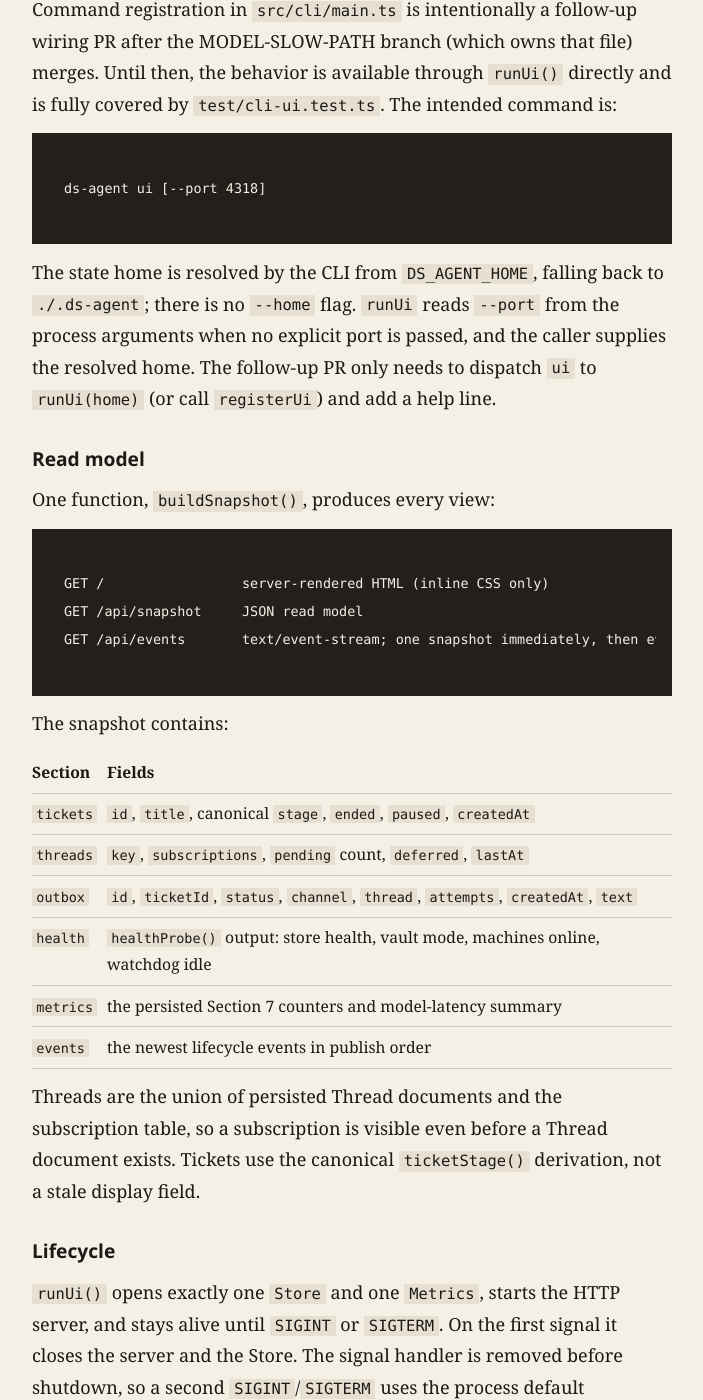
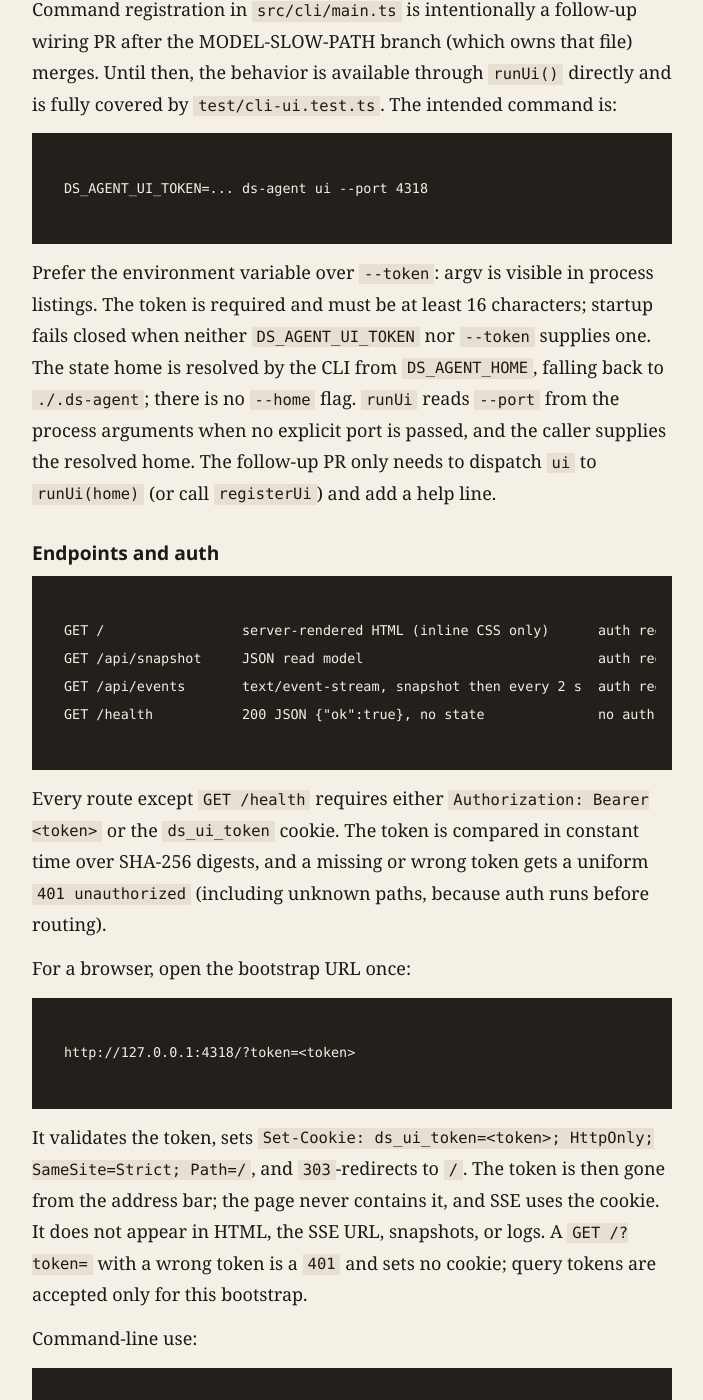
Before and after one commit to LofiSu/deepseek-super-agent, a Jekyll site: the page built from docs/UI.md, in a window 1280 px wide and 1400 px high, scrolled down 639 px. Shown: the whole window, without its empty margins (288-991 px from the left). Built offline with Jekyll 4.4.1, drawn with Linux system fonts in a browser that asks for light colours; our own code applies the rules of GitHub Pages for plain Markdown files; some of the changed text lies outside the part shown.

Commit message:
[SUPER-AGENT][LOCAL-UI] Require token auth and harden the local UI

````diff
--- a/docs/UI.md
+++ b/docs/UI.md
@@ -1,13 +1,13 @@
 # Local UI (read-only)
 
-`ds-agent ui` is a read-only window into persisted agent state. It lets a person
-see what the agent is doing without holding a Session, opening a model, or
-starting the daemon.
+`ds-agent ui` is a read-only, token-gated window into persisted agent state. It
+lets a person see what the agent is doing without holding a Session, opening a
+model, or starting the daemon.
 
 The UI is currently a library plus a command implementation:
 
-- `src/ui/server.ts` — `startUiServer()`, `buildSnapshot()`, Host/method/path
-  guards, and the SSE stream.
+- `src/ui/server.ts` — `startUiServer()`, `buildSnapshot()`, token auth,
+  Host/method/path guards, and the SSE stream.
 - `src/ui/render.ts` — the server-rendered HTML page and escaping.
 - `src/cli/ui.ts` — `runUi()` (process lifecycle and signals) and `registerUi()`
   (the hook for CLI wiring).
@@ -20,32 +20,64 @@ behavior is available through `runUi()` directly and is fully covered by
 `test/cli-ui.test.ts`. The intended command is:
 
 ```text
-ds-agent ui [--port 4318]
+DS_AGENT_UI_TOKEN=... ds-agent ui --port 4318
 ```
 
-The state home is resolved by the CLI from `DS_AGENT_HOME`, falling back to
+Prefer the environment variable over `--token`: argv is visible in process
+listings. The token is required and must be at least 16 characters; startup
+fails closed when neither `DS_AGENT_UI_TOKEN` nor `--token` supplies one. The
+state home is resolved by the CLI from `DS_AGENT_HOME`, falling back to
 `./.ds-agent`; there is no `--home` flag. `runUi` reads `--port` from the process
 arguments when no explicit port is passed, and the caller supplies the resolved
 home. The follow-up PR only needs to dispatch `ui` to `runUi(home)` (or call
 `registerUi`) and add a help line.
 
+## Endpoints and auth
+
+```text
+GET /                 server-rendered HTML (inline CSS only)      auth required
+GET /api/snapshot     JSON read model                             auth required
+GET /api/events       text/event-stream, snapshot then every 2 s  auth required
+GET /health           200 JSON {"ok":true}, no state              no auth
+```
+
+Every route except `GET /health` requires either
+`Authorization: Bearer <token>` or the `ds_ui_token` cookie. The token is
+compared in constant time over SHA-256 digests, and a missing or wrong token
+gets a uniform `401 unauthorized` (including unknown paths, because auth runs
+before routing).
+
+For a browser, open the bootstrap URL once:
+
+```text
+http://127.0.0.1:4318/?token=<token>
+```
+
+It validates the token, sets
+`Set-Cookie: ds_ui_token=<token>; HttpOnly; SameSite=Strict; Path=/`, and
+`303`-redirects to `/`. The token is then gone from the address bar; the page
+never contains it, and SSE uses the cookie. It does not appear in HTML, the SSE
+URL, snapshots, or logs. A `GET /?token=` with a wrong token is a `401` and sets
+no cookie; query tokens are accepted only for this bootstrap.
+
+Command-line use:
+
+```text
+curl -H "Authorization: Bearer $DS_AGENT_UI_TOKEN" http://127.0.0.1:4318/api/snapshot
+curl -H "Authorization: Bearer $DS_AGENT_UI_TOKEN" http://127.0.0.1:4318/api/events
+```
+
 ## Read model
 
-One function, `buildSnapshot()`, produces every view:
-
-```text
-GET /                 server-rendered HTML (inline CSS only)
-GET /api/snapshot     JSON read model
-GET /api/events       text/event-stream; one snapshot immediately, then every 2 s
-```
-
-The snapshot contains:
+One function, `buildSnapshot()`, produces every view. It only includes visible
+tickets (`speculative !== true`). Outbox message bodies are never exposed; only
+routing and delivery metadata is shown.
 
 | Section | Fields |
 |---------|--------|
 | `tickets` | `id`, `title`, canonical `stage`, `ended`, `paused`, `createdAt` |
 | `threads` | `key`, `subscriptions`, `pending` count, `deferred`, `lastAt` |
-| `outbox` | `id`, `ticketId`, `status`, `channel`, `thread`, `attempts`, `createdAt`, `text` |
+| `outbox` | `id`, `ticketId`, `status`, `channel`, `thread`, `attempts`, `createdAt` |
 | `health` | `healthProbe()` output: store health, vault mode, machines online, watchdog idle |
 | `metrics` | the persisted Section 7 counters and model-latency summary |
 | `events` | the newest lifecycle events in publish order |
@@ -67,13 +99,17 @@ documents.
 
 ## Security model
 
+- **Token required.** `startUiServer()` fails closed without a token of at least
+  16 characters; `runUi()` resolves `DS_AGENT_UI_TOKEN` or `--token` before
+  opening state.
 - **Loopback only.** The server binds `127.0.0.1`; `startUiServer()` refuses a
   non-loopback host and `runUi()` rejects one before opening state.
-- **Host guard.** Every request must carry a `Host` of `127.0.0.1`,
-  `localhost`, or `::1` (optionally with a port). Anything else gets `403`.
-  This blocks DNS-rebinding attempts; it is not authentication.
-- **Read-only.** Only `GET` is accepted. Other methods get `405` with
-  `allow: GET`. Unknown paths get `404`.
+- **Host guard.** Every request must carry a `Host` of `127.0.0.1` or
+  `localhost` with no port or a numeric port, or a bracketed `[::1]` with no
+  suffix or exactly `:<digits>`. Anything else (including `[::1]evil`) gets
+  `403`. This blocks DNS-rebinding attempts; it is not authentication.
+- **Read-only.** After auth, only `GET` is accepted. Other methods get `405`
+  with `allow: GET`; unknown paths get `404`.
 - **No external assets.** The page uses inline CSS and one inline SSE
   bootstrap. There are no CDN, font, image, or script URLs.
 - **Headers.** Every response carries `cache-control: no-store` and
@@ -81,17 +117,28 @@ documents.
   `default-src 'none'; style-src 'unsafe-inline'; script-src 'unsafe-inline';
   connect-src 'self'; base-uri 'none'; form-action 'none';
   frame-ancestors 'none'`.
-- **Escaping.** All user-controlled text (ticket titles, outbox text, thread
-  keys, lifecycle payloads) is HTML-escaped before rendering.
+- **Escaping.** All user-controlled text (ticket titles, thread keys, lifecycle
+  payloads) is HTML-escaped before rendering.
+- **Timeouts and backpressure.** `headersTimeout` is 10 s, `requestTimeout`
+  30 s, and `keepAliveTimeout` 5 s. If an SSE `write()` returns false or the
+  response is closed, the stream is cleaned up and destroyed rather than
+  buffering frames for a slow client.
 
-There is no login and no remote access. Do not put this server behind a proxy or
-expose the port beyond the host; that would be a new security decision.
+Access is gated by a shared token; there is no user account system and no remote
+access. Do not put this server behind a proxy or expose the port beyond the
+host, and do not log the token.
 
 ## Tests
 
-`test/cli-ui.test.ts` seeds a temporary home with one ticket, one thread
-subscription, one outbox row, and one lifecycle event, then starts the server on
-`127.0.0.1:0`. It checks the rendered page (escaped title, ticket/outbox rows,
-no `http://` or `https://` references), the JSON read model, `404`, `405` with
-`allow: GET`, the evil-Host `403`, the SSE first frame and clean abort, and the
-loopback-only refusal. No model and no network are used.
+`test/cli-ui.test.ts` seeds a temporary home with one visible ticket, one
+speculative ticket, one thread subscription, one outbox row (with a secret body),
+and one lifecycle event, then starts the server on `127.0.0.1:0`. It checks the
+rendered page (escaped title, ticket/outbox metadata, no message body, no
+speculative ticket, no token, no `http://`/`https://` references), the JSON read
+model, missing/wrong token `401`, `GET /health` without auth and with the Store
+closed, the query-token → HttpOnly cookie → `303` flow, `404`/`405` after auth,
+evil and malformed Host values (`[::1]evil`, `[::1]:80x`, non-numeric ports)
+versus valid `[::1]:port`, the SSE first frame and clean abort, SSE close on a
+throwing read model, short/missing token rejection, loopback-only refusal, and a
+child-process run proving the token is never logged and SIGTERM shuts down. No
+model and no network are used.
--- a/src/ui/render.ts
+++ b/src/ui/render.ts
@@ -93,7 +93,6 @@ function outboxRows(outbox: readonly SnapshotOutbox[]): string[][] {
     code(row.thread),
     code(row.ticketId),
     String(row.attempts),
-    `<span class="wrap">${escapeHtml(row.text)}</span>`,
     code(row.createdAt),
   ])
 }
@@ -152,7 +151,7 @@ export function renderHtml(snapshot: UiSnapshot): string {
 </section>
 <section>
   <h2>Outbox<span class="count">${snapshot.outbox.length}</span></h2>
-  ${table(['id', 'status', 'channel', 'thread', 'ticket', 'attempts', 'text', 'created'], outboxRows(snapshot.outbox), 'no outbox rows')}
+  ${table(['id', 'status', 'channel', 'thread', 'ticket', 'attempts', 'created'], outboxRows(snapshot.outbox), 'no outbox rows')}
 </section>
 <section>
   <h2>Lifecycle events<span class="count">${snapshot.events.length}</span></h2>
````
Also changed, not shown: docs/MODULES.md (+7 -6 lines), docs/ROADMAP.md (+2 -2 lines), src/cli/ui.ts (+16 -1 lines), src/ui/server.ts (+117 -16 lines), test/cli-ui.test.ts (+211 -27 lines).
